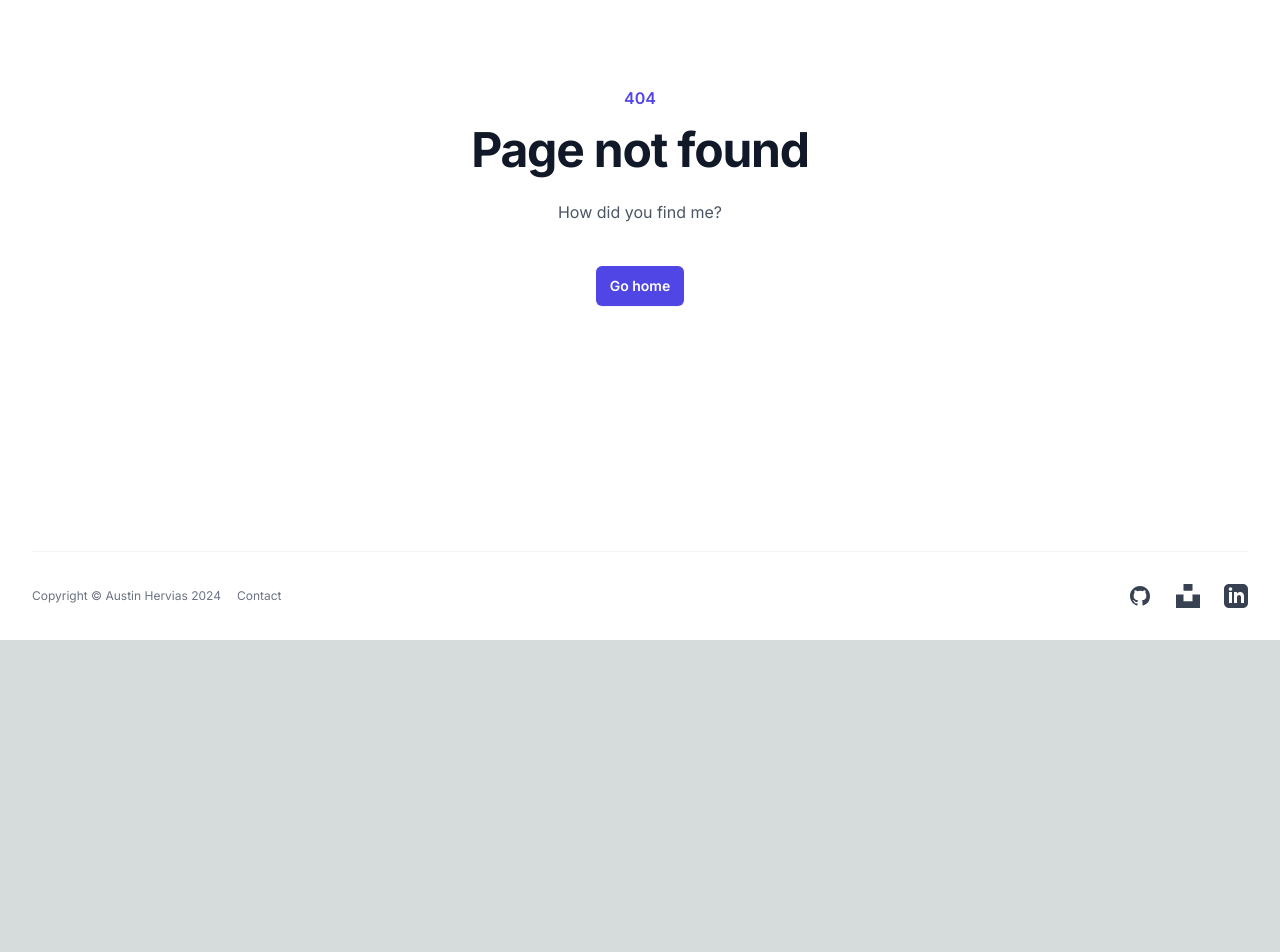
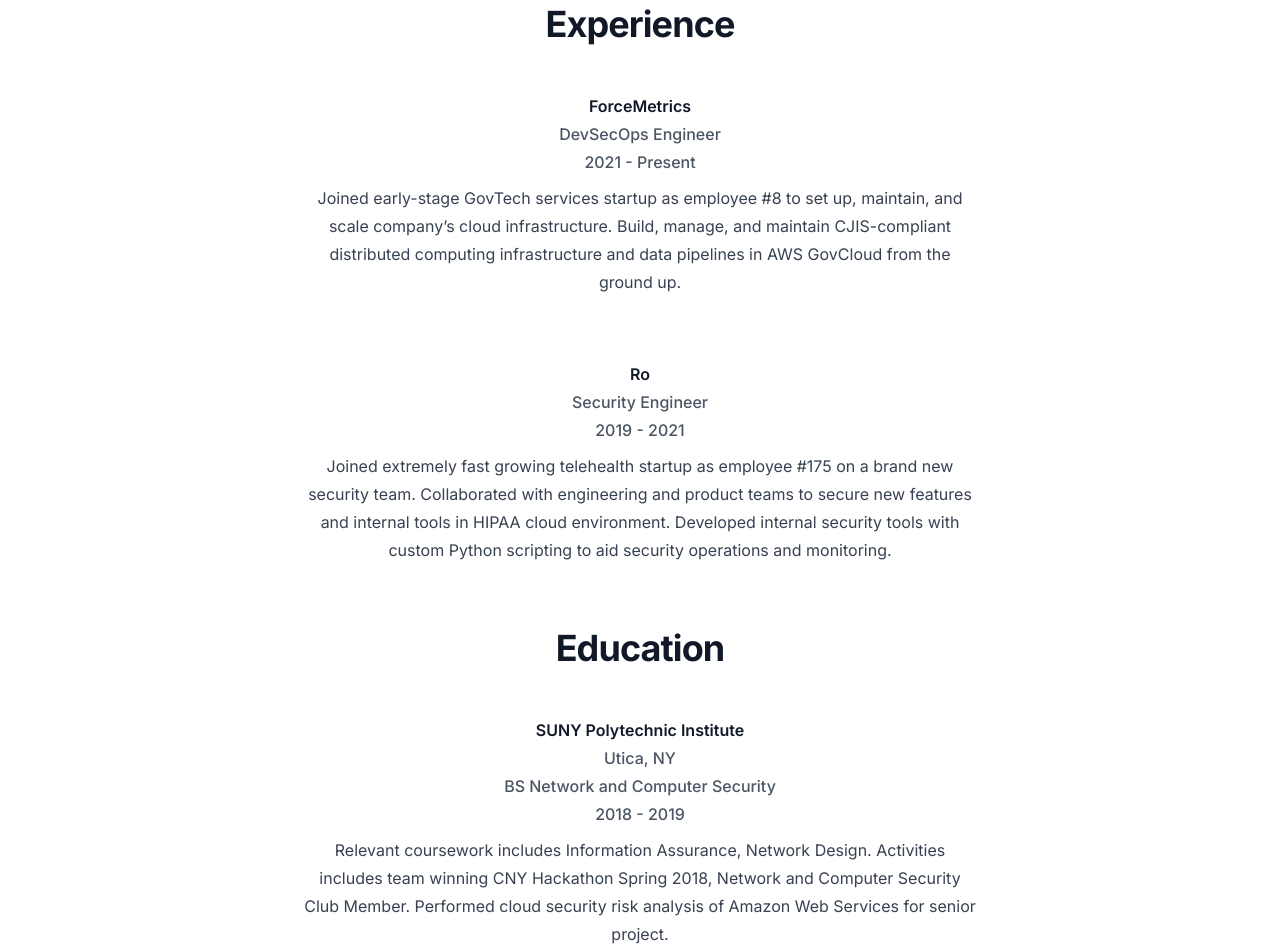
Before and after one commit to ahervias77/ahervias_site_next, a Next.js app: page /resume in a window 1280 px wide. Before the commit this address had no page. Shown: the part 160-1112 px from the top of the page. Before the commit the page ends 800 px from the top, so only its background shows below. Built offline with nearby package versions, Linux system fonts and the light colour scheme.

Commit message:
Add resume page

```diff
--- /dev/null
+++ b/src/app/resume/page.tsx
@@ -0,0 +1,152 @@
+import Header from '../ui/header';
+import Footer from '../ui/footer';
+
+const experience = [
+  {
+    name: 'ForceMetrics',
+    position: 'DevSecOps Engineer',
+    years: '2021 - Present',
+    description:
+      'Joined early-stage GovTech services startup as employee #8 to set up, maintain, and scale company’s cloud infrastructure. Build, manage, and maintain CJIS-compliant distributed computing infrastructure and data pipelines in AWS GovCloud from the ground up.',
+  },
+  {
+    name: 'Ro',
+    position: 'Security Engineer',
+    years: '2019 - 2021',
+    description:
+      'Joined extremely fast growing telehealth startup as employee #175 on a brand new security team. Collaborated with engineering and product teams to secure new features and internal tools in HIPAA cloud environment. Developed internal security tools with custom Python scripting to aid security operations and monitoring.',
+  },
+]
+
+const education = [
+  {
+    name: 'SUNY Polytechnic Institute',
+    location: 'Utica, NY',
+    degree: 'BS Network and Computer Security',
+    years: '2018 - 2019',
+    description:
+      'Relevant coursework includes Information Assurance, Network Design. Activities includes team winning CNY Hackathon Spring 2018, Network and Computer Security Club Member. Performed cloud security risk analysis of Amazon Web Services for senior project.',
+  },
+  {
+    name: 'Rockland Community College',
+    location: 'Suffern, NY',
+    degree: 'AA Math and Science',
+    years: '2015 - 2017',
+    description:
+      'Relevant coursework includes Networking, Computer Forensics, Unix/Linux. Activities includes National Cyber League, Phi Theta Kappa Honor Society, Early Admission Student.',
+  },
+]
+
+const technicalSkills = [
+  {
+    name: 'Container Orchestration',
+  },
+  {
+    name: 'CI/CD',
+  },
+  {
+    name: 'Python (Django & Flask) Development',
+  },
+  {
+    name: 'Network/Endpoint Security',
+  },
+  {
+    name: 'Vulnerability and Risk Assessment',
+  },
+  {
+    name: 'Compliance Reviews & Implementation',
+  },
+]
+
+const languages = [
+  {
+    name: 'Python',
+  },
+  {
+    name: 'Shell Scripting',
+  },
+  {
+    name: 'HTML/CSS/JS',
+  },
+]
+
+export default function Example() {
+  return (
+    <div className="bg-white min-h-screen dark:bg-slate-800 flex flex-col">
+      <Header />
+        <div className="mx-auto max-w-7xl px-6 py-24 sm:py-32 lg:px-8 flex-grow">
+          <div className="mx-auto max-w-2xl lg:text-center">
+            <h2 className="text-base font-semibold leading-7 text-indigo-600 dark:text-indigo-500">Resume</h2>
+            <p className="mt-2 text-3xl font-bold tracking-tight text-gray-900 sm:text-4xl dark:text-gray-100">
+              Experience
+            </p>
+            <div className="mx-auto mt-12 max-w-2xl lg:max-w-4xl">
+              <dl className="grid max-w-xl grid-cols-1 gap-x-8 gap-y-10 lg:max-w-none lg:grid-cols-1 lg:gap-y-16">
+                {experience.map((feature) => (
+                  <div key={feature.name} className="relative">
+                    <dt className="text-base font-semibold leading-7 text-gray-900 dark:text-gray-100">
+                      {feature.name}
+                      <div className="font-medium text-gray-600 dark:text-gray-400">
+                        <h2>{feature.position}</h2>
+                        <h2>{feature.years}</h2>
+                      </div>
+                    </dt>
+                    <dd className="mt-2 text-base leading-7 text-gray-700 dark:text-gray-300">{feature.description}</dd>
+                  </div>
+                ))}
+              </dl>
+            </div>
+            <p className="mt-16 text-3xl font-bold tracking-tight text-gray-900 sm:text-4xl dark:text-gray-100">
+              Education
+            </p>
+            <div className="mx-auto mt-12 max-w-2xl lg:max-w-4xl">
+              <dl className="grid max-w-xl grid-cols-1 gap-x-8 gap-y-10 lg:max-w-none lg:grid-cols-1 lg:gap-y-16">
+                {education.map((feature) => (
+                  <div key={feature.name} className="relative">
+                    <dt className="text-base font-semibold leading-7 text-gray-900 dark:text-gray-100">
+                      {feature.name}
+                      <div className="font-medium text-gray-600 dark:text-gray-400">
+                        <h2>{feature.location}</h2>
+                        <h2>{feature.degree}</h2>
+                        <h2>{feature.years}</h2>
+                      </div>
+                    </dt>
+                    <dd className="mt-2 text-base leading-7 text-gray-700 dark:text-gray-300">{feature.description}</dd>
+                  </div>
+                ))}
+              </dl>
+            </div>
+            <p className="mt-16 text-3xl font-bold tracking-tight text-gray-900 sm:text-4xl dark:text-gray-100">
+              Technical Skills
+            </p>
+            <div className="mx-auto mt-12 max-w-2xl lg:max-w-4xl">
+              <dl className="grid max-w-xl grid-cols-2 gap-x-8 gap-y-10 lg:max-w-none lg:grid-cols-3 lg:gap-y-16">
+                {technicalSkills.map((feature) => (
+                  <div key={feature.name} className="relative">
+                    <dt className="text-base font-semibold leading-7 text-gray-700 dark:text-gray-300">
+                      {feature.name}
+                    </dt>
+                  </div>
+                ))}
+              </dl>
+            </div>
+            <p className="mt-16 text-3xl font-bold tracking-tight text-gray-900 sm:text-4xl dark:text-gray-100">
+              Languages
+            </p>
+            <div className="mx-auto mt-12 max-w-2xl lg:max-w-4xl">
+              <dl className="grid max-w-xl grid-cols-2 gap-x-8 gap-y-10 lg:max-w-none lg:grid-cols-3 lg:gap-y-16">
+                {languages.map((feature) => (
+                  <div key={feature.name} className="relative">
+                    <dt className="text-base font-semibold leading-7 text-gray-700 dark:text-gray-300">
+                      {feature.name}
+                    </dt>
+                  </div>
+                ))}
+              </dl>
+            </div>
+          </div>
+        </div>
+      <Footer />
+    </div>
+  )
+}
```
